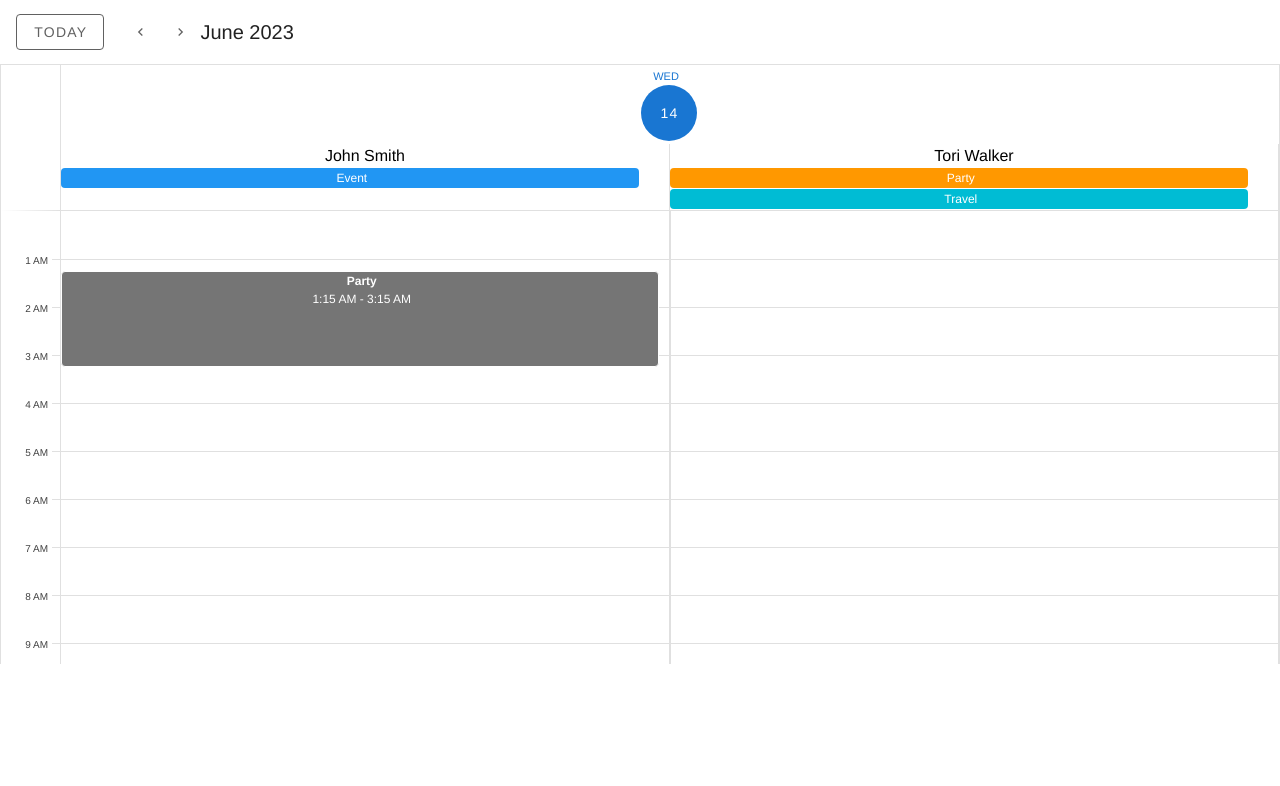
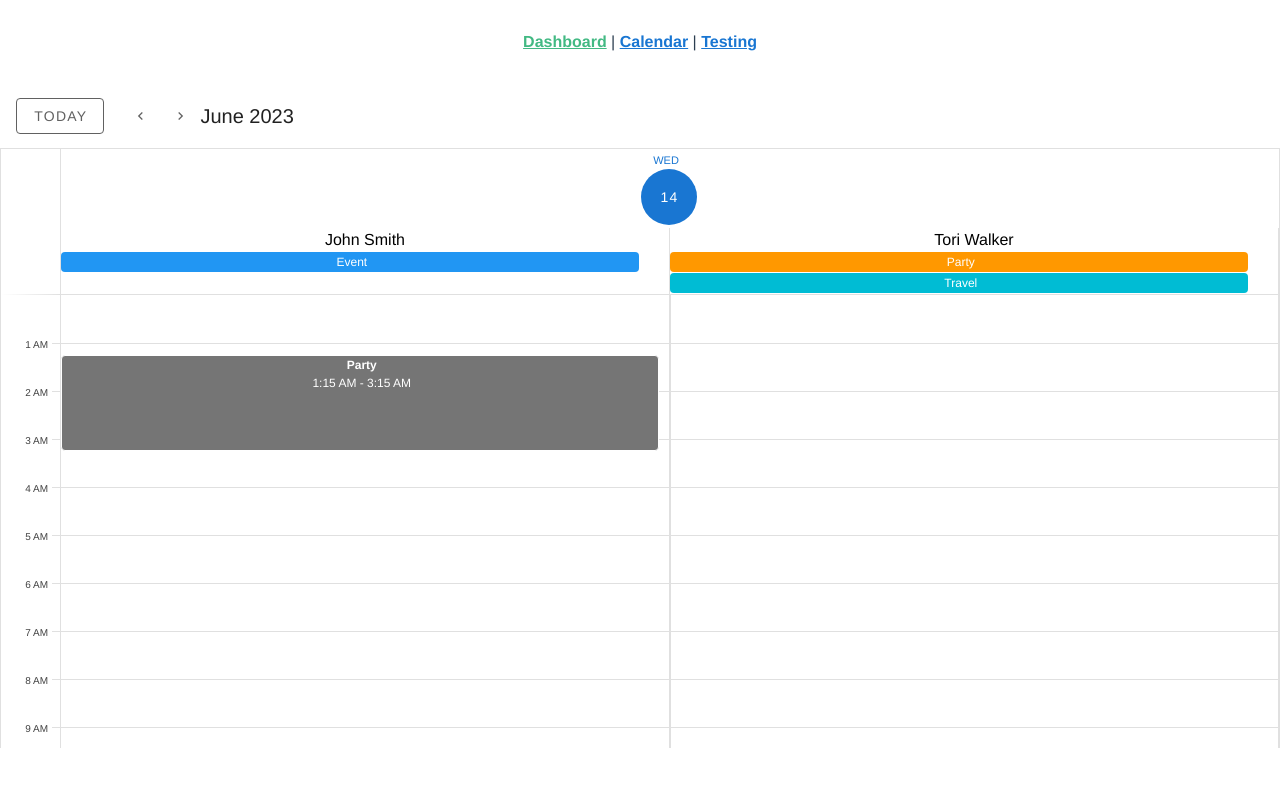
Before and after one commit to cashieeetime/calendar_app, a Vue app: page / in a window 1280 px wide. Shown: the top 786 px of the page. Built offline with nearby package versions, Linux system fonts and the light colour scheme.

Commit message:
restored old nav bar temporarily

```diff
--- a/src/App.vue
+++ b/src/App.vue
@@ -2,13 +2,19 @@
   <div id="calendar_demo">
     <v-app>
       <v-main>
+        <nav>
+          <router-link to="/">Dashboard</router-link> |
+          <router-link to="/calendar">Calendar</router-link> |
+          <router-link to="/testing">Testing</router-link>
+        </nav>
+        <router-view/>
+
         <!--
         <nav-bar>
             <router-link to="/dashboard">Dashboard</router-link>
             <router-link to="/calendar">Calendar</router-link>
         </nav-bar>
         -->
-            <router-view/>
       </v-main>
     </v-app>
   </div>
```
Lines whose indentation alone changed are shown as unchanged.
